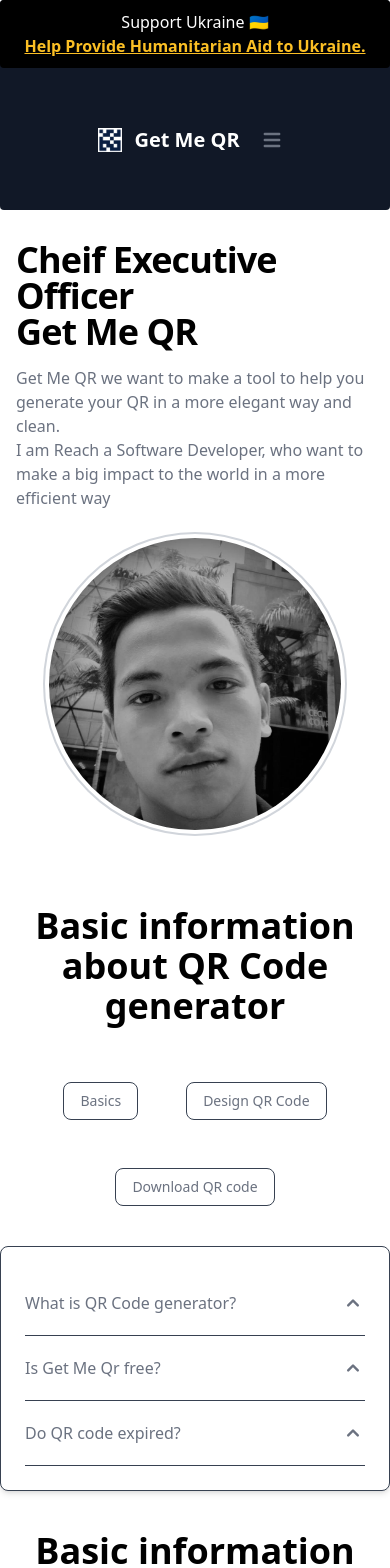
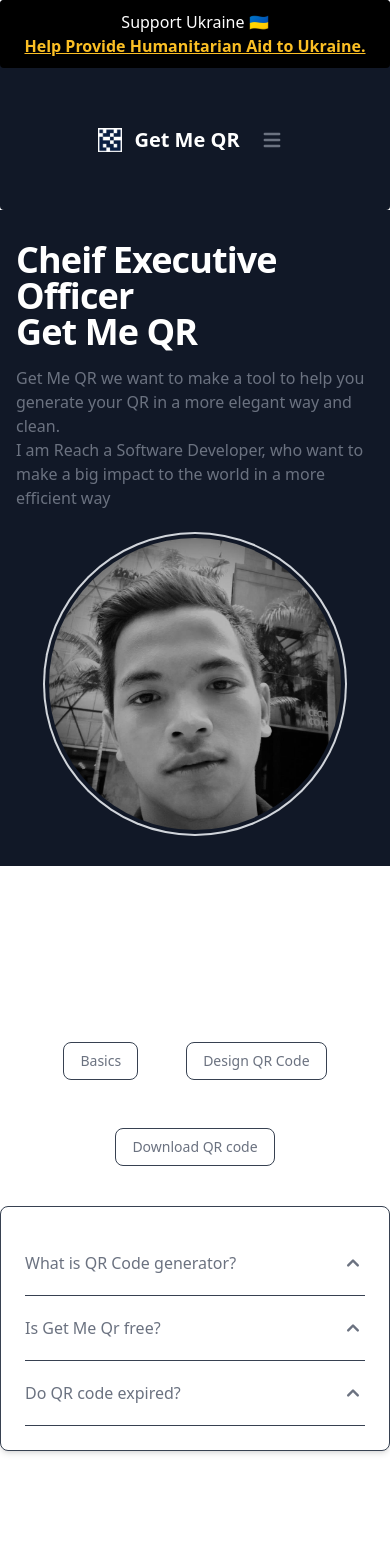
Before and after one commit to Re4ch-Jay/GET-ME-QR, a React (Create React App) app: page /about in a window 390 px wide. Shown: the top 1568 px of the page. Built offline with nearby package versions, Linux system fonts and the light colour scheme.

Commit message:
fixed menu open on phone and dark mode

```diff
--- a/src/App.js
+++ b/src/App.js
@@ -16,7 +16,7 @@
 
   return (
     <BrowserRouter>
-      <div className={toggleMode ? "App bg-white bg-gray-900 scroll-smooth" : "App bg-white text-dark scroll-smooth"}>
+      <div className={!toggleMode ? "App bg-white bg-gray-900 scroll-smooth" : "App bg-white text-dark scroll-smooth"}>
         <Header />
         <Navbar/>
         <Routes>
--- a/src/components/Accordion/Password/PasswordAccordion.jsx
+++ b/src/components/Accordion/Password/PasswordAccordion.jsx
@@ -19,7 +19,7 @@
   return (
     <>
     <div className='flex justify-center items-center text-center my-10'>
-        <h6 className={toggleMode ? "max-w-21xl mb-4 text-4xl font-bold md:text-1xl xl:text-3xl text-white" : "max-w-21xl mb-4 text-4xl font-bold md:text-1xl xl:text-3xl" }>Basic information about Password generator</h6>
+        <h6 className={!toggleMode ? "max-w-21xl mb-4 text-4xl font-bold md:text-1xl xl:text-3xl text-white" : "max-w-21xl mb-4 text-4xl font-bold md:text-1xl xl:text-3xl" } id='text-faq'>Basic information about Password generator</h6>
     </div>
         <div className='flex gap-12 justify-center items-center flex-wrap' >
         <button onClick={handleClickAboutBasics} className="inline-flex items-center px-4 py-2 text-sm font-medium text-gray-500 bg-white border border-gray-300 rounded-lg hover:bg-gray-100 bg-gray-800 border-gray-700 text-gray-400 hover:bg-gray-700 hover:text-white">
--- a/src/components/Accordion/QR Code/QRAccordion.jsx
+++ b/src/components/Accordion/QR Code/QRAccordion.jsx
@@ -24,7 +24,7 @@
   return (
     <>
     <div className='flex justify-center items-center text-center my-10'>
-        <h6 className={toggleMode ? "max-w-21xl mb-4 text-4xl font-bold md:text-1xl xl:text-3xl text-white" : "max-w-21xl mb-4 text-4xl font-bold md:text-1xl xl:text-3xl" }>Basic information about QR Code generator</h6>
+        <h6 id='text-faq' className={!toggleMode ? "max-w-21xl mb-4 text-4xl font-bold md:text-1xl xl:text-3xl text-white" : "max-w-21xl mb-4 text-4xl font-bold md:text-1xl xl:text-3xl" }>Basic information about QR Code generator</h6>
     </div>
         <div className='flex gap-12 justify-center items-center flex-wrap' >
         <button onClick={handleClickAboutBasics} className="inline-flex items-center px-4 py-2 text-sm font-medium text-gray-500 bg-white border border-gray-300 rounded-lg hover:bg-gray-100 bg-gray-800 border-gray-700 text-gray-400 hover:bg-gray-700 hover:text-white">
--- a/src/components/Hero.jsx
+++ b/src/components/Hero.jsx
@@ -6,10 +6,10 @@
 function Hero() {
     const {toggleMode} = useContext(ThemeContext)
   return (
-    <section className={toggleMode ? "bg-gray-900" : "bg-white"}>
+    <section className={!toggleMode ? "bg-gray-900" : "bg-white"}>
         <div className="grid max-w-screen-xl px-4 py-8 mx-auto lg:gap-8 xl:gap-0 lg:py-16 lg:grid-cols-12">
             <div className="mr-auto place-self-center lg:col-span-7">
-                <h1 className={toggleMode ? "max-w-2xl mb-4 text-4xl font-extrabold tracking-tight leading-none md:text-5xl xl:text-6xl text-white" : "max-w-2xl mb-4 text-4xl font-extrabold tracking-tight leading-none md:text-5xl xl:text-6xl"}>Software tool to generate your
+                <h1 className={!toggleMode ? "max-w-2xl mb-4 text-4xl font-extrabold tracking-tight leading-none md:text-5xl xl:text-6xl text-white" : "max-w-2xl mb-4 text-4xl font-extrabold tracking-tight leading-none md:text-5xl xl:text-6xl"}>Software tool to generate your
                 </h1>
                 <h1 className="max-w-2xl mb-4 text-4xl font-extrabold tracking-tight leading-none md:text-5xl xl:text-6xl text-blue-600">
                  <Typical
@@ -20,11 +20,11 @@
                 </h1>
 
                 <p className="max-w-2xl mb-6 font-light text-gray-500 lg:mb-8 md:text-lg lg:text-xl text-gray-400">Get Me QR is one of the most popular free online qr code generators with millions of already created QR codes. The high resolution of the QR codes and the powerful design options make it one of the best free QR code generators on the web that can be used for commercial and print purposes.</p>
-                <a href="#get-started" className={toggleMode ? "inline-flex items-center justify-center px-5 py-3 mr-3 text-base font-medium text-center text-white rounded-lg bg-primary-700 hover:bg-primary-800 focus:ring-4 focus:ring-primary-300 focus:ring-primary-900" : "inline-flex items-center justify-center px-5 py-3 mr-3 text-base font-medium text-center rounded-lg bg-primary-700 hover:bg-primary-800 focus:ring-4 focus:ring-primary-300 focus:ring-primary-900"}>
+                <a href="#get-started" className={!toggleMode ? "inline-flex items-center justify-center px-5 py-3 mr-3 text-base font-medium text-center text-white rounded-lg bg-primary-700 hover:bg-primary-800 focus:ring-4 focus:ring-primary-300 focus:ring-primary-900" : "inline-flex items-center justify-center px-5 py-3 mr-3 text-base font-medium text-center rounded-lg bg-primary-700 hover:bg-primary-800 focus:ring-4 focus:ring-primary-300 focus:ring-primary-900"}>
                     Get started
                     <svg className="w-5 h-5 ml-2 -mr-1" fill="currentColor" viewBox="0 0 20 20" xmlns="http://www.w3.org/2000/svg"><path fillRule="evenodd" d="M10.293 3.293a1 1 0 011.414 0l6 6a1 1 0 010 1.414l-6 6a1 1 0 01-1.414-1.414L14.586 11H3a1 1 0 110-2h11.586l-4.293-4.293a1 1 0 010-1.414z" clipRule="evenodd"></path></svg>
                 </a>
-                <Link to="/about" className={toggleMode ? "inline-flex items-center justify-center px-5 py-3 text-base font-medium text-center text-gray-900 border border-gray-300 rounded-lg hover:bg-gray-100 focus:ring-4 focus:ring-gray-100 text-white border-gray-700 hover:bg-gray-700 focus:ring-gray-800" : "inline-flex items-center justify-center px-5 py-3 text-base font-medium text-center text-gray-900 border border-gray-300 rounded-lg bg-gray-100 focus:ring-4 focus:ring-gray-100 text-dark border-gray-700 focus:ring-gray-800"}>
+                <Link to="/about" className={!toggleMode ? "inline-flex items-center justify-center px-5 py-3 text-base font-medium text-center text-gray-900 border border-gray-300 rounded-lg hover:bg-gray-100 focus:ring-4 focus:ring-gray-100 text-white border-gray-700 hover:bg-gray-700 focus:ring-gray-800" : "inline-flex items-center justify-center px-5 py-3 text-base font-medium text-center text-gray-900 border border-gray-300 rounded-lg bg-gray-100 focus:ring-4 focus:ring-gray-100 text-dark border-gray-700 focus:ring-gray-800"}>
                     About Dev
                 </Link>
             </div>
--- a/src/components/Navbar.jsx
+++ b/src/components/Navbar.jsx
@@ -7,8 +7,7 @@
   const [modalOpen, setModalOpen] = useState(false)
   const [hideBar, setHideBar] = useState(false)
   const location = useLocation()
-  console.log(window.screen)
-  console.log(hideBar)
+
   useEffect(() => {
     if(location.pathname === '/') {
       document.title = "Get Me QR | Home";
@@ -33,7 +32,6 @@
   }
 
   console.log(modalOpen)
-  console.log(location.pathname)
   return (
     <nav className="border-gray-200 px-2 sm:px-4 pt-20 pb-2.5 rounded bg-gray-900">
     <div className="container flex flex-wrap items-center justify-between mx-auto">
@@ -43,7 +41,7 @@
             <span className="self-center text-xl font-semibold whitespace-nowrap text-white">Get Me QR</span>
         </Link>
 
-        <button onClick={handleClick} data-collapse-toggle="navbar-default" type="button" className="inline-flex items-center p-2 ml-3 text-sm text-gray-500 rounded-lg md:hidden hover:bg-gray-100 focus:outline-none focus:ring-2 focus:ring-gray-200 text-gray-400 hover:bg-gray-700 focus:ring-gray-600" aria-controls="navbar-default" aria-expanded="false">
+        <button onClick={handleClick} type="button" className="inline-flex items-center p-2 ml-3 text-sm text-gray-500 rounded-lg md:hidden hover:bg-gray-100 focus:outline-none focus:ring-2 focus:ring-gray-200 text-gray-400 hover:bg-gray-700 focus:ring-gray-600">
 
         <span className="sr-only">Open main menu</span>
         <svg className="w-6 h-6" aria-hidden="true" fill="currentColor" viewBox="0 0 20 20" xmlns="http://www.w3.org/2000/svg"><path fillRule="evenodd" d="M3 5a1 1 0 011-1h12a1 1 0 110 2H4a1 1 0 01-1-1zM3 10a1 1 0 011-1h12a1 1 0 110 2H4a1 1 0 01-1-1zM3 15a1 1 0 011-1h12a1 1 0 110 2H4a1 1 0 01-1-1z" clipRule="evenodd"></path></svg>
@@ -71,8 +69,8 @@
         </ul>
         </div>}
 
-        {modalOpen && <div className="hidden w-full md:block md:w-auto" id="navbar-default">
-        <ul className="flex flex-col p-4 mt-4 border border-gray-100 rounded-lg bg-gray-50 md:flex-row md:space-x-8 md:mt-0 md:text-sm md:font-medium md:border-0 md:bg-white bg-gray-800 md:bg-gray-900 border-gray-700">
+        {modalOpen && <div className="w-full md:block md:w-auto">
+        <ul className="flex flex-col p-4 mt-4 border border-gray-100 rounded-lg md:flex-row md:space-x-8 md:mt-0 md:text-sm md:font-medium md:border-0 md:bg-white bg-gray-800 md:bg-gray-900 border-gray-700">
             <li>
             <Link to="/" className={location.pathname === '/' || location.pathname === "/scan" || location.pathname === '/password' ? `block py-2 pl-3 pr-4 text-white bg-blue-700 rounded md:bg-transparent md:p-0 text-white md:text-blue-700` : 'block py-2 pl-3 pr-4 text-gray-700 rounded hover:bg-gray-100 md:hover:bg-transparent md:border-0 md:hover:text-blue-700 md:p-0 text-gray-400 md:hover:text-white hover:bg-gray-700 hover:text-white md:hover:bg-transparent'} aria-current="page">Home</Link>
             </li>
--- a/src/index.css
+++ b/src/index.css
@@ -23,6 +23,9 @@
     width: 400px;
     height: 400px;
   }
+  #text-faq {
+    font-size: 30px;
+  }
 }
 
 @media screen and (max-width: 776px) {
@@ -33,6 +36,9 @@
     width: 350px;
     height: 350px;
   }
+  #text-faq {
+    font-size: 24px;
+  }
 }
 
 @media screen and (max-width: 420px) {
@@ -40,4 +46,7 @@
     width: 300px;
     height: 300px;
   }
+  #text-faq {
+    font-size: 18px;
+  }
 }
--- a/src/pages/About.jsx
+++ b/src/pages/About.jsx
@@ -7,10 +7,10 @@
   const {toggleMode} = useContext(ThemeContext)
   return (
     <div>
-      <section className={toggleMode ? "bg-gray-900" : "bg-white "}>
+      <section className={!toggleMode ? "bg-gray-900" : "bg-white "}>
           <div className="grid max-w-screen-xl px-4 py-8 mx-auto lg:gap-8 xl:gap-0 lg:py-16 lg:grid-cols-12">
               <div className="mr-auto place-self-center lg:col-span-7">
-                  <h1 className={toggleMode ? "max-w-2xl mb-4 text-4xl font-extrabold tracking-tight leading-none md:text-5xl xl:text-6xl text-white" : "max-w-2xl mb-4 text-4xl font-extrabold tracking-tight leading-none md:text-5xl xl:text-6xl text-gray"}>Cheif Executive Officer<br />Get Me QR</h1>
+                  <h1 className={!toggleMode ? "max-w-2xl mb-4 text-4xl font-extrabold tracking-tight leading-none md:text-5xl xl:text-6xl text-white" : "max-w-2xl mb-4 text-4xl font-extrabold tracking-tight leading-none md:text-5xl xl:text-6xl text-gray"}>Cheif Executive Officer<br />Get Me QR</h1>
                   <p className="max-w-2xl mb-6 font-light text-gray-500 lg:mb-8 md:text-lg lg:text-xl text-gray-400">Get Me QR we want to make a tool to help you generate your QR in a more elegant way and clean. <br />I am Reach a Software Developer, who want to make a big impact to the world in a more efficient way</p>
               </div>
               <div className="lg:mt-0 lg:col-span-5 lg:flex">
```
